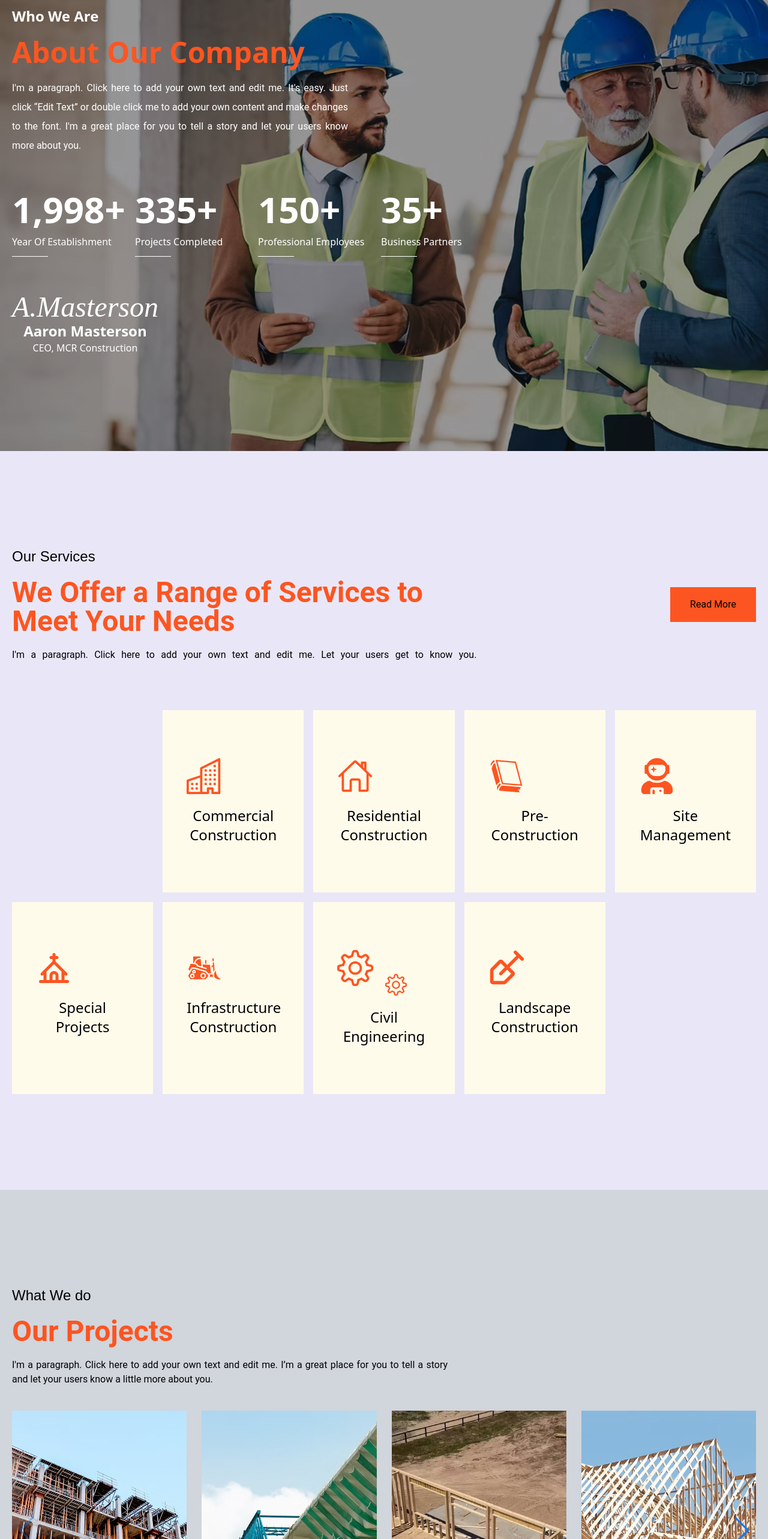
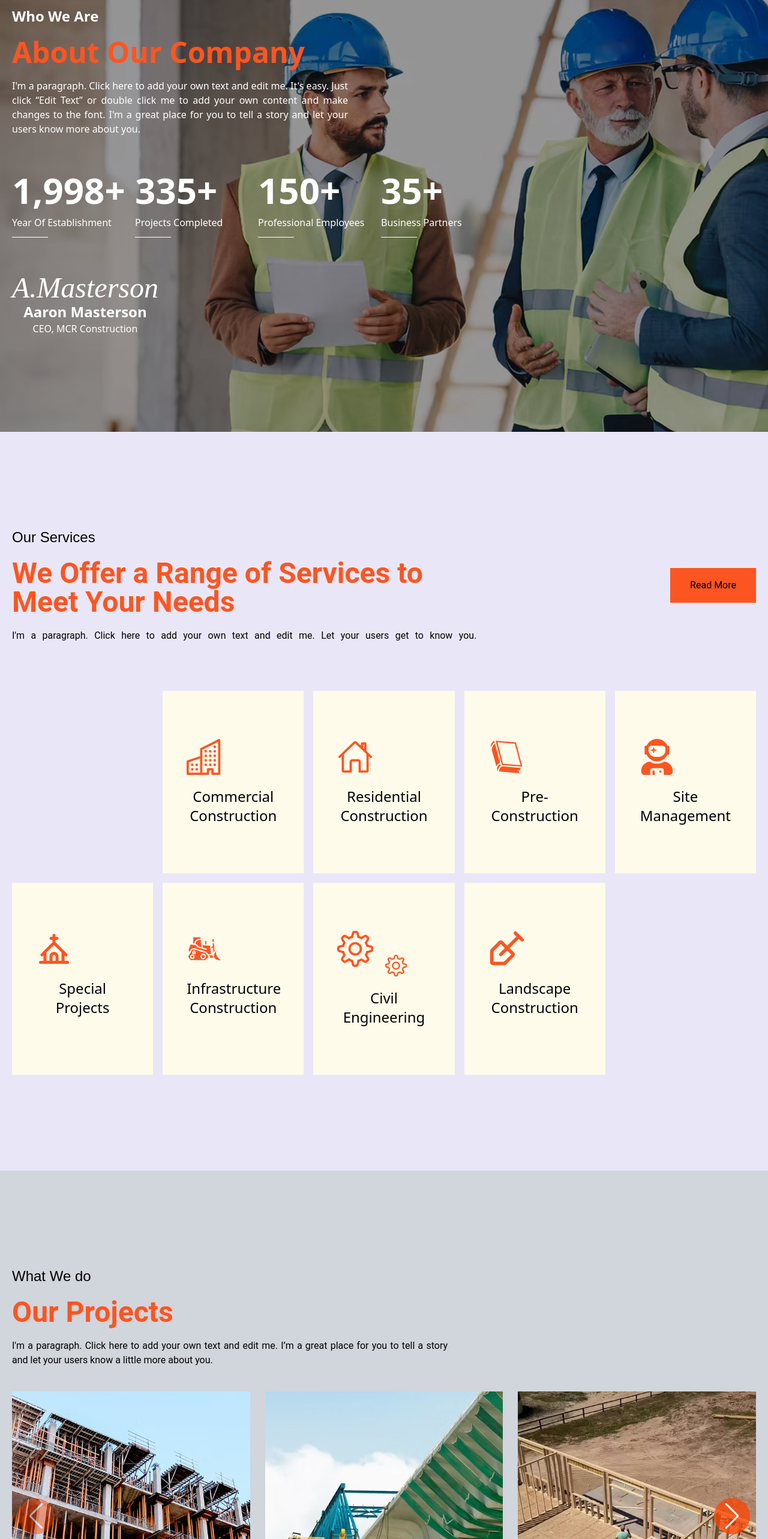
Before and after one commit to jitesh143shah/ConsturctionCompanyWebsite, a React (Vite) app: page / in a window 1280 px wide. Shown: the part 5280-7846 px from the top of the page at 60% size. Built offline with nearby package versions, Linux system fonts and the light colour scheme.

Commit message:
fully responsive is done

```diff
--- a/package.json
+++ b/package.json
@@ -12,11 +12,13 @@
   "dependencies": {
     "@tailwindcss/vite": "^4.1.12",
     "react": "^19.1.1",
+    "react-counter": "^1.1.0",
     "react-countup": "^6.5.3",
     "react-dom": "^19.1.1",
     "react-icons": "^5.5.0",
     "react-intersection-observer": "^9.16.0",
     "react-router-dom": "^7.8.2",
+    "react-scroll-trigger": "^0.6.14",
     "swiper": "^11.2.10",
     "tailwindcss": "^4.1.12"
   },
--- a/src/App.css
+++ b/src/App.css
@@ -1,10 +1,11 @@
-/* .swiper-button-next,
+.swiper-button-next,
 .swiper-button-prev {
   color: rgb(255, 255, 255) !important;
-  background-color: orangered;
+  background-color: rgba(255, 68, 0, 0.753);
   padding: 30px;
-  font-size: 15px;
+  font-size: 15px !important;
   left: 0;
+  /* color: orangered; */
   border-radius: 50%;
 }
 
@@ -19,4 +20,4 @@
 
 .swiper-pagination-bullet {
   background-color: rgba(76, 0, 255, 0.5);
-} */
+}
--- a/src/component/About/About.tsx
+++ b/src/component/About/About.tsx
@@ -1,9 +1,11 @@
 import CountUp from "react-countup";
 import { worker } from "../../images";
 import { useState } from "react";
+// import ScrollTrigger from "react-scroll-trigger";
 
 const About = () => {
   const [finished, setFinished] = useState(false);
+  // const [counterStart, setCounterStart] = useState<boolean>(false);
   return (
     <>
       <div className="relative ">
@@ -30,7 +32,7 @@ const About = () => {
                       <span className="text-3xl md:text-5xl font-bold text-primary capitalize">
                         About Our Company
                       </span>
-                      <p className="font-roboto leading-loose text-justify w-[70%]">
+                      <p className=" text-justify w-[70%]">
                         I'm a paragraph. Click here to add your own text and
                         edit me. It's easy. Just click “Edit Text” or double
                         click me to add your own content and make changes to the
@@ -39,21 +41,41 @@ const About = () => {
                       </p>
                     </div>
                   </div>
+
                   <div className="grid md:grid-cols-4 sm:grid-cols-2 grid-cols-1 gap-5">
+                    {/* <ScrollTrigger
+                      onEnter={() => setCounterStart(true)}
+                      onExit={() => setCounterStart(false)}
+                    >
+                      <div className="flex flex-col gap-3 ">
+                        <span className="text-4xl md:text-6xl font-bold flex">
+                          {counterStart && (
+                            <CountUp
+                              start={0}
+                              end={1998}
+                              delay={0}
+                              duration={2}
+                            />
+                          )}
+                          {finished && "+"}
+                        </span>
+                        <span className="capitalize">
+                          {" "}
+                          Year of Establishment
+                        </span>
+                        <hr className="w-15" />
+                      </div>{" "}
+                    </ScrollTrigger> */}
                     <div className="flex flex-col gap-3 ">
                       <span className="text-4xl md:text-6xl font-bold flex">
                         <CountUp
                           start={0}
                           end={1998}
                           delay={0}
+                          duration={2}
                           onEnd={() => setFinished(true)}
-                        >
-                          {({ countUpRef }) => (
-                            <div>
-                              <span ref={countUpRef} />
-                            </div>
-                          )}
-                        </CountUp>
+                        />
+
                         {finished && "+"}
                       </span>
                       <span className="capitalize"> Year of Establishment</span>
@@ -65,14 +87,9 @@ const About = () => {
                           start={0}
                           end={335}
                           delay={0}
+                          duration={2}
                           onEnd={() => setFinished(true)}
-                        >
-                          {({ countUpRef }) => (
-                            <div>
-                              <span ref={countUpRef} />
-                            </div>
-                          )}
-                        </CountUp>
+                        />
                         {finished && "+"}
                       </span>
                       <span className="capitalize">Projects Completed</span>
@@ -84,14 +101,9 @@ const About = () => {
                           start={0}
                           end={150}
                           delay={0}
+                          duration={2}
                           onEnd={() => setFinished(true)}
-                        >
-                          {({ countUpRef }) => (
-                            <div>
-                              <span ref={countUpRef} />
-                            </div>
-                          )}
-                        </CountUp>
+                        />
                         {finished && "+"}
                       </span>
                       <span className="capitalize">Professional Employees</span>
@@ -103,20 +115,16 @@ const About = () => {
                           start={0}
                           end={35}
                           delay={0}
+                          duration={2}
                           onEnd={() => setFinished(true)}
-                        >
-                          {({ countUpRef }) => (
-                            <div>
-                              <span ref={countUpRef} />
-                            </div>
-                          )}
-                        </CountUp>
+                        />
                         {finished && "+"}
                       </span>
                       <span className="capitalize">Business Partners</span>
                       <hr className="w-15 " />
                     </div>
                   </div>
+
                   <div className="flex">
                     <div className="flex flex-col items-center justify-center ">
                       <span className="font-cursive text-3xl md:text-5xl italic font-extralight">
--- a/src/component/Project/Project.tsx
+++ b/src/component/Project/Project.tsx
@@ -36,10 +36,10 @@ const Project = () => {
               cssMode={true}
               navigation={true}
               breakpoints={{
-                320: { slidesPerView: 1, spaceBetween: 10 }, // 📱 mobile
-                640: { slidesPerView: 2, spaceBetween: 15 }, // small screens
+                // 320: { slidesPerView: 1, spaceBetween: 10 }, // 📱 mobile
+                640: { slidesPerView: 1, spaceBetween: 15 }, // small screens
                 768: { slidesPerView: 2, spaceBetween: 20 }, // tablets
-                1024: { slidesPerView: 4, spaceBetween: 25 }, // desktop
+                1024: { slidesPerView: 3, spaceBetween: 25 }, // desktop
               }}
               // slidesPerView={3}
               // spaceBetween={20}
@@ -54,7 +54,7 @@ const Project = () => {
                     <img
                       src={data.image}
                       alt={data.name}
-                      className="w-full h-full object-cover group-hover:scale-125 duration-500 "
+                      className="w-full h-full object-cover group-hover:scale-111 duration-900 "
                     />
 
                     <div
@@ -62,32 +62,13 @@ const Project = () => {
                    -translate-x-1/2 -translate-y-1/2
                    opacity-0 group-hover:opacity-100
                    bg-gray-800 text-white text-3xl font-bold
-                   px-6 py-3 rounded-lg transition-all duration-300"
+                   px-6 py-3 rounded-lg transition-all duration-900"
                     >
                       {data.name}
                     </div>
                   </div>
                 </SwiperSlide>
               ))}
-              {/* <SwiperSlide>
-                <img src={building} alt="" />
-              </SwiperSlide>
-
-              <SwiperSlide>
-                <img src={building} alt="" />
-              </SwiperSlide>
-              <SwiperSlide>
-                <img src={building} alt="" />
-              </SwiperSlide>
-
-              <SwiperSlide>Slide 2</SwiperSlide>
-              <SwiperSlide>Slide 3</SwiperSlide>
-              <SwiperSlide>Slide 4</SwiperSlide>
-              <SwiperSlide>Slide 5</SwiperSlide>
-              <SwiperSlide>Slide 6</SwiperSlide>
-              <SwiperSlide>Slide 7</SwiperSlide>
-              <SwiperSlide>Slide 8</SwiperSlide>
-              <SwiperSlide>Slide 9</SwiperSlide> */}
             </Swiper>
           </div>
         </div>
--- a/src/component/ScrollToTop/ScrollToTop.tsx
+++ b/src/component/ScrollToTop/ScrollToTop.tsx
@@ -26,15 +26,12 @@ const ScrollToTop = () => {
     <>
       {isVisible && (
         <div
-          className="relative hover:text-primary text-xl duration-500"
+          // className="relative hover:text-primary text-xl duration-500"
           onClick={scrollToTop}
-          //   className="fixed bottom-6 right-6 p-3 rounded-full bg-primary border-1 border-primary
-          //    text-white shadow-lg hover:bg-gray hover:text-secondary duration-500 transition-all"
+          className="fixed bottom-6 right-6 p-3 rounded-full bg-primary border-1 border-primary
+             text-white shadow-lg hover:bg-gray hover:text-secondary duration-500 transition-all"
         >
-          Go to
-          <div className="absolute top-[-25px] left-3 text-2xl">
-            <FaArrowUp />
-          </div>
+          <FaArrowUp className="text-2xl" />
         </div>
       )}
     </>
--- a/src/constants/SocialLinks.tsx
+++ b/src/constants/SocialLinks.tsx
@@ -9,30 +9,35 @@ import {
 export const SocialLinks = [
   {
     id: 1,
+    color: "Blue",
     name: "facebook",
     href: "https://www.facebook.com/",
     icons: FaFacebookF,
   },
   {
     id: 2,
+    color: "red",
     name: "Youtube",
     icons: FaYoutube,
     href: "https://www.youtube.com/",
   },
   {
     id: 2,
+    color: "orange",
     name: "Instagram",
     icons: FaInstagram,
     href: "https://www.instagram.com/",
   },
   {
     id: 3,
+    color: "cyan",
     name: "twitter",
     icons: FaTwitter,
     href: "https://www.twitter.com/",
   },
   {
     id: 4,
+    color: "blue",
     name: "linked-In",
     icons: FaLinkedinIn,
     href: "https://www.linkedin.com/",
--- /dev/null
+++ b/src/types/react-scroll-trigger.d.ts
@@ -0,0 +1,12 @@
+declare module "react-scroll-trigger" {
+  import * as React from "react";
+
+  export interface ScrollTriggerProps {
+    onEnter?: () => void;
+    onExit?: () => void;
+    children: React.ReactNode;
+  }
+
+  const ScrollTrigger: React.FC<ScrollTriggerProps>;
+  export default ScrollTrigger;
+}
```
Also changed, not shown: src/component/Client/Client.tsx (+6 -6 lines), src/component/Footer/Footer.tsx (+22 -18 lines), 1 other file (tests, documents, lock files or other folders).
